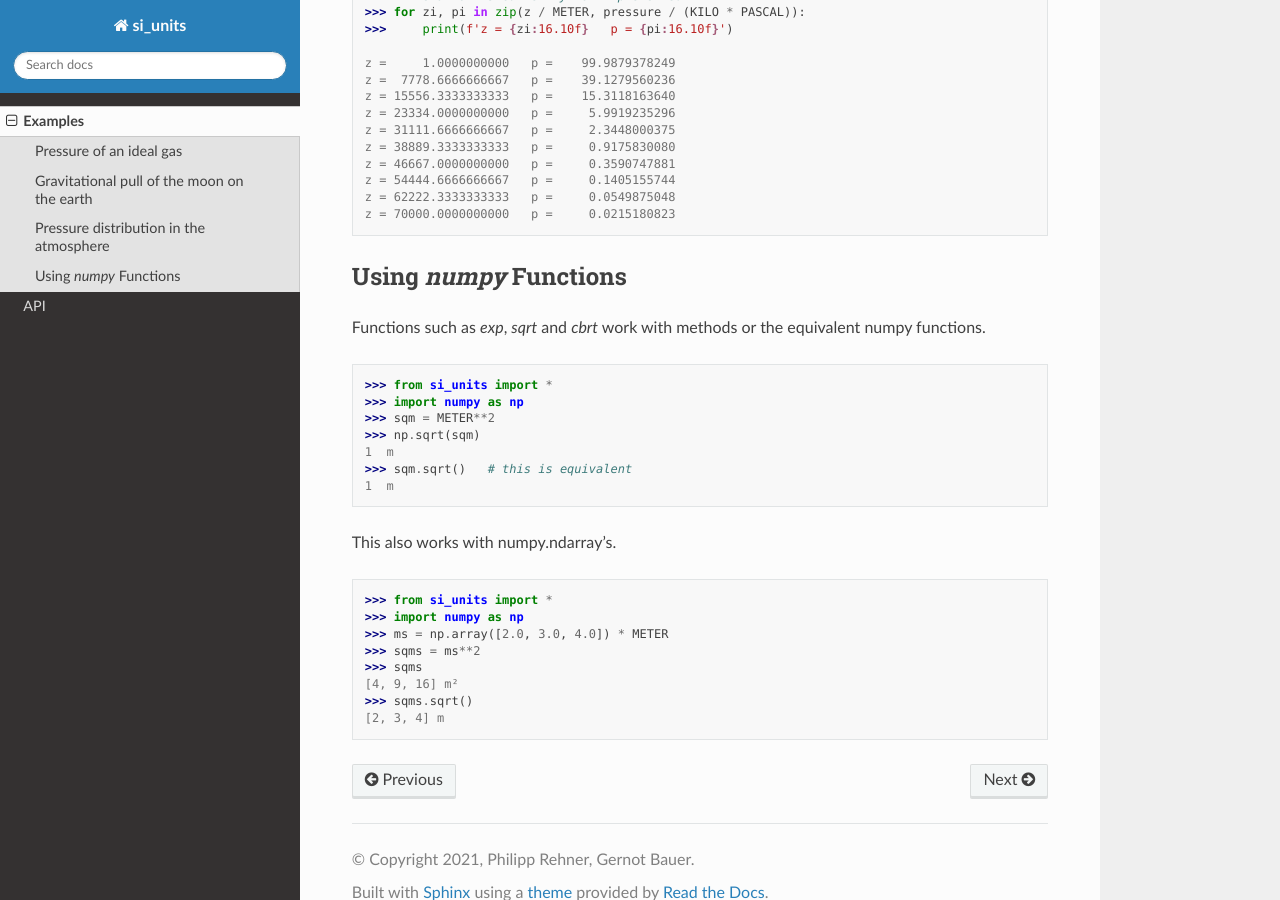
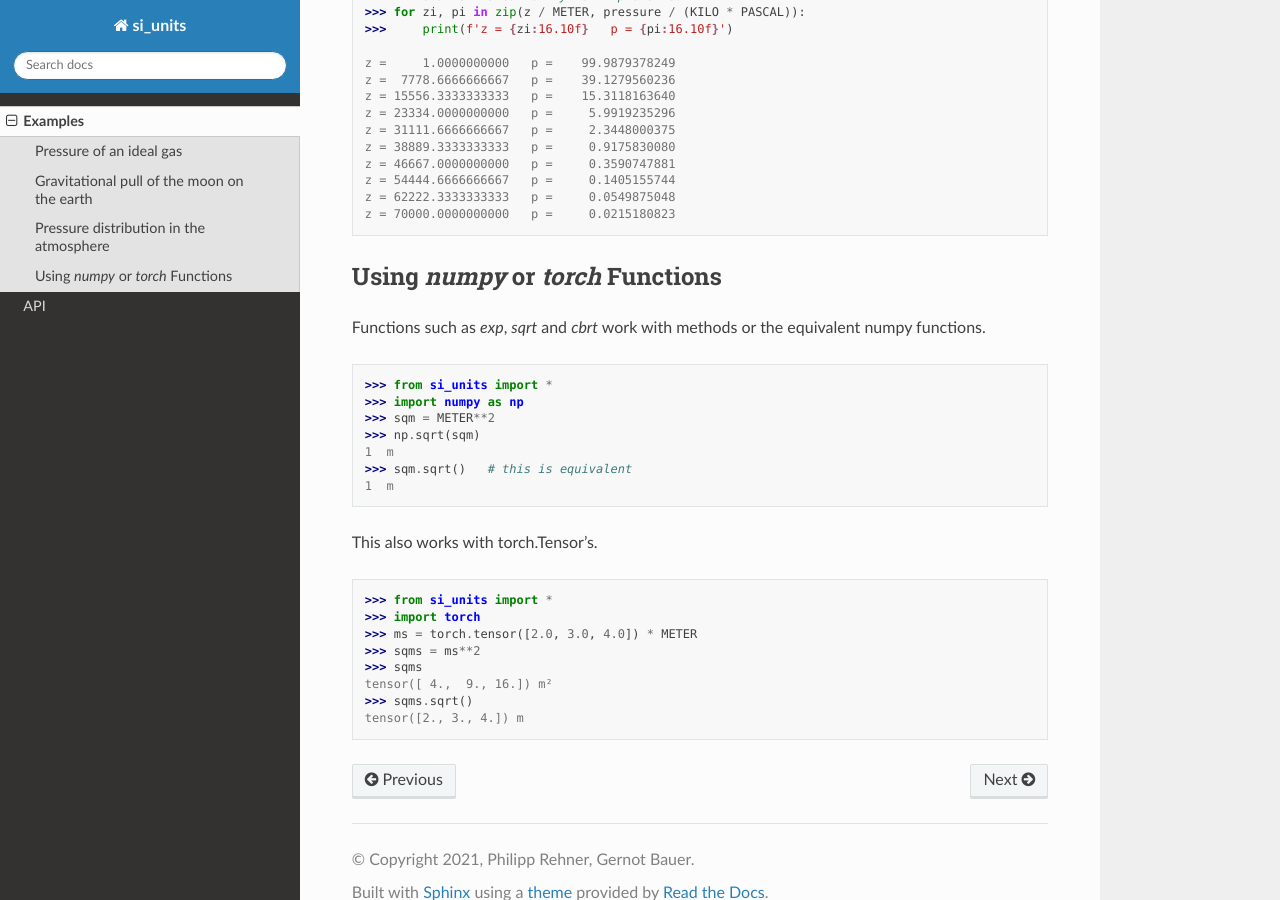
Before and after one commit to itt-ustutt/quantity, a Sphinx documentation site: the page built from si-units/docs/examples.rst, in a window 1280 px wide and 900 px high, scrolled down 1228 px. Built offline with Sphinx 7.4.7 and the Read the Docs theme 2.0.0, drawn with Linux system fonts in a browser that asks for light colours; the version number is read from the project's files by our own code.

Commit message:
Fix doctest and sqrt function

```diff
--- a/si-units/docs/examples.rst
+++ b/si-units/docs/examples.rst
@@ -71,8 +71,8 @@ This example demonstrates how dimensioned arrays can be constructed using numpy.
     z = 62222.3333333333   p =     0.0549875048
     z = 70000.0000000000   p =     0.0215180823
 
-Using `numpy` Functions
-~~~~~~~~~~~~~~~~~~~~~~~
+Using `numpy` or `torch` Functions
+~~~~~~~~~~~~~~~~~~~~~~~~~~~~~~~~~~
 
 Functions such as `exp`, `sqrt` and `cbrt` work with methods or the equivalent numpy functions.
 
@@ -84,13 +84,13 @@ Functions such as `exp`, `sqrt` and `cbrt` work with methods or the equivalent n
     >>> sqm.sqrt()   # this is equivalent
     1  m
 
-This also works with numpy.ndarray's.
+This also works with torch.Tensor's.
 
     >>> from si_units import *
-    >>> import numpy as np
-    >>> ms = np.array([2.0, 3.0, 4.0]) * METER
+    >>> import torch
+    >>> ms = torch.tensor([2.0, 3.0, 4.0]) * METER
     >>> sqms = ms**2
     >>> sqms
-    [4, 9, 16] m²
+    tensor([ 4.,  9., 16.]) m²
     >>> sqms.sqrt()
-    [2, 3, 4] m
+    tensor([2., 3., 4.]) m
```
Also changed, not shown: 1 other file.
